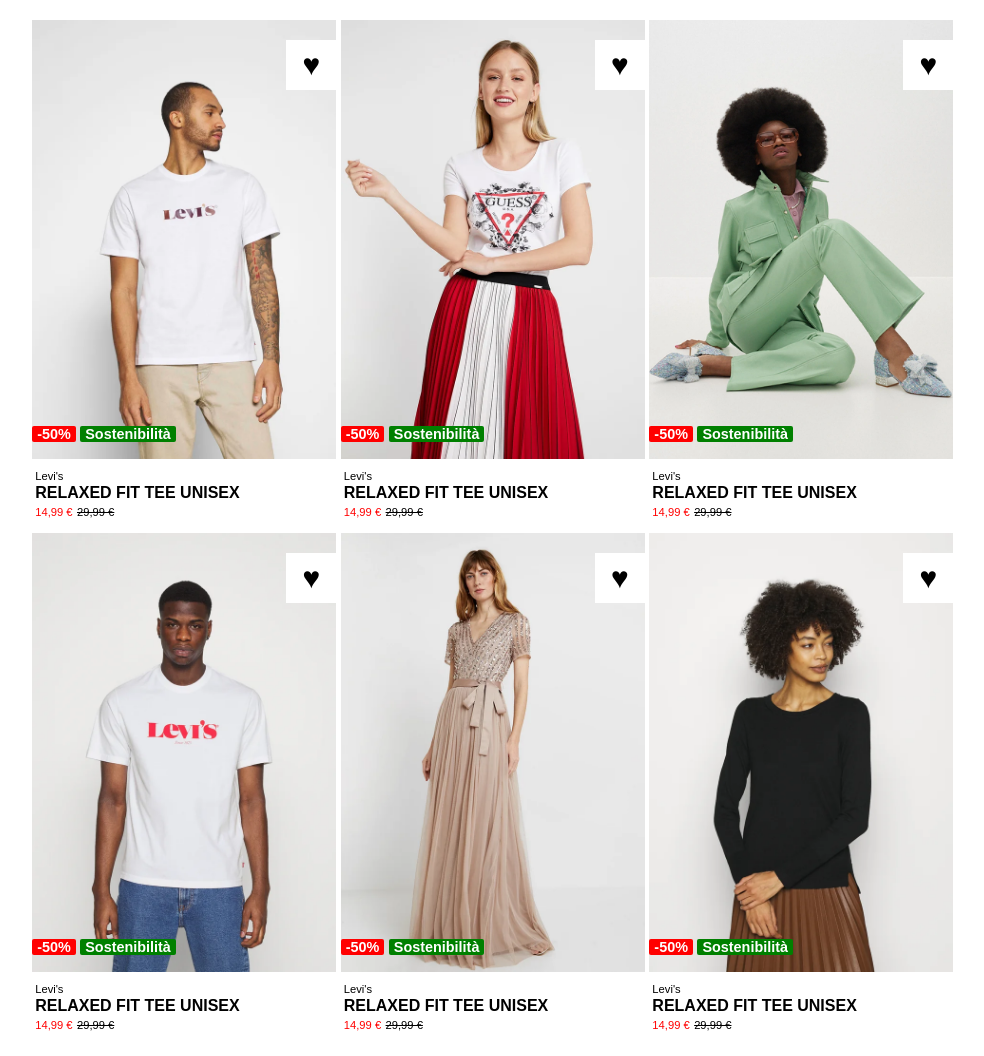
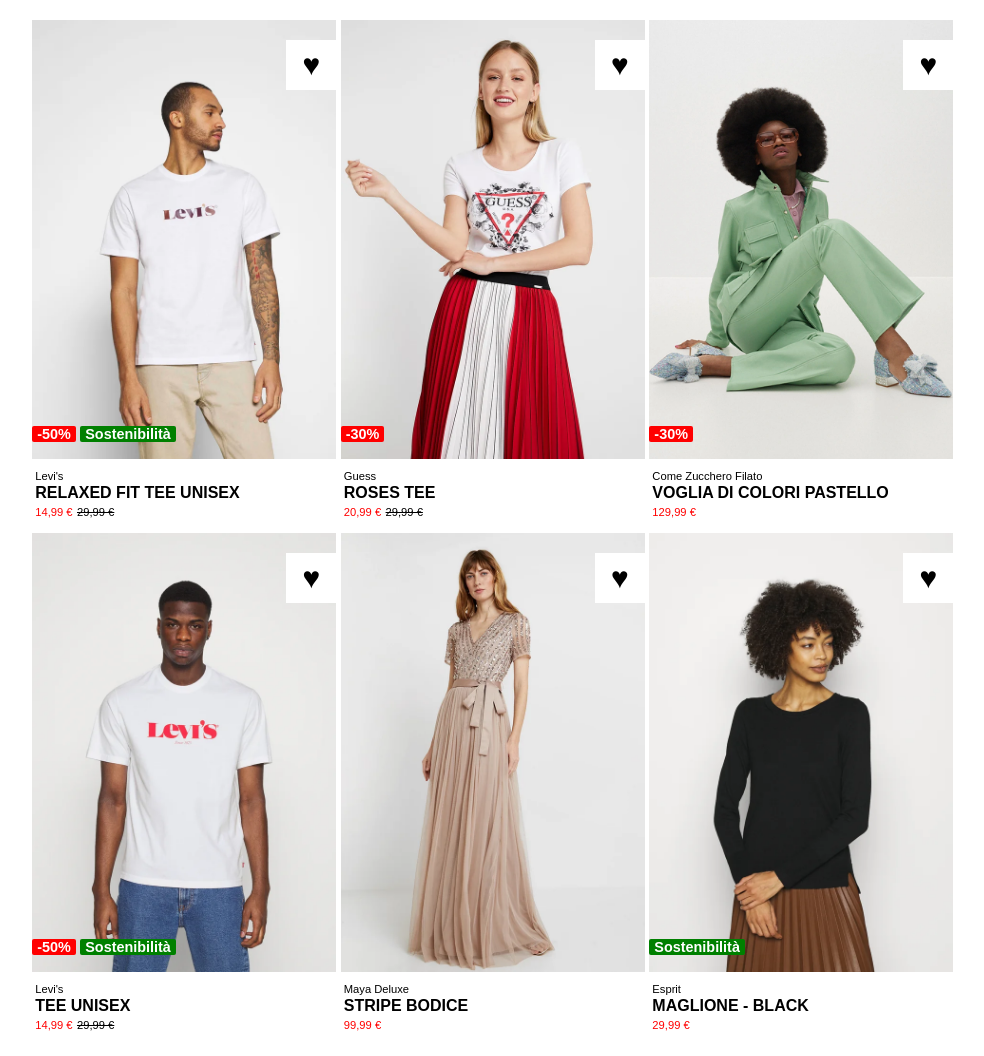
Before and after one commit to antoniogiachin/html-css-boolando, a plain HTML site: page index.html in a window 1280 px wide. Shown: the whole page, without its empty margins (147-1131 px from the left). Drawn offline with Linux system fonts and the light colour scheme.

Commit message:
Completamento layout, inizio impostazione hover

```diff
--- a/index.html
+++ b/index.html
@@ -51,17 +51,16 @@
                         <img class="pr--img second" src="img/2b.webp" alt="product1.2">
                         <div class="heart"> &hearts;</div>
                         <div class="sales">
-                            <span class="sales__info unit"> -50&percnt; </span>
-                            <span class="sales__info special"> Sostenibilità </span>
+                            <span class="sales__info unit"> -30&percnt; </span>
                         </div>
                     </div>
                     <!-- fine thumbnail prodotto  -->
 
                     <!-- descrizione prodotto  -->
                     <div class=" product__bottom">
-                        <span class="desc brand">Levi's</span> <br>
-                        <span class="desc model">RELAXED FIT TEE UNISEX</span> <br>
-                        <span class="desc price">14,99 &euro;</span>
+                        <span class="desc brand">Guess</span> <br>
+                        <span class="desc model">ROSES TEE</span> <br>
+                        <span class="desc price">20,99 &euro;</span>
                         <span class="desc oldprice">29,99 &euro;</span>
                     </div>
                     <!-- fine descrizione prodotto  -->
@@ -78,18 +77,16 @@
                         <img class="pr--img second" src="img/3b.webp" alt="product1.2">
                         <div class="heart"> &hearts;</div>
                         <div class="sales">
-                            <span class="sales__info unit"> -50&percnt; </span>
-                            <span class="sales__info special"> Sostenibilità </span>
+                            <span class="sales__info unit"> -30&percnt; </span>
                         </div>
                     </div>
                     <!-- fine thumbnail prodotto  -->
 
                     <!-- descrizione prodotto  -->
                     <div class=" product__bottom">
-                        <span class="desc brand">Levi's</span> <br>
-                        <span class="desc model">RELAXED FIT TEE UNISEX</span> <br>
-                        <span class="desc price">14,99 &euro;</span>
-                        <span class="desc oldprice">29,99 &euro;</span>
+                        <span class="desc brand">Come Zucchero Filato</span> <br>
+                        <span class="desc model">VOGLIA DI COLORI PASTELLO</span> <br>
+                        <span class="desc price">129,99 &euro;</span>
                     </div>
                     <!-- fine descrizione prodotto  -->
 
@@ -121,7 +118,7 @@
                     <!-- descrizione prodotto  -->
                     <div class=" product__bottom">
                         <span class="desc brand">Levi's</span> <br>
-                        <span class="desc model">RELAXED FIT TEE UNISEX</span> <br>
+                        <span class="desc model">TEE UNISEX</span> <br>
                         <span class="desc price">14,99 &euro;</span>
                         <span class="desc oldprice">29,99 &euro;</span>
                     </div>
@@ -138,19 +135,14 @@
                         <img class="pr--img first"src="img/5.webp" alt="product1">
                         <img class="pr--img second" src="img/5b.webp" alt="product1.2">
                         <div class="heart"> &hearts;</div>
-                        <div class="sales">
-                            <span class="sales__info unit"> -50&percnt; </span>
-                            <span class="sales__info special"> Sostenibilità </span>
-                        </div>
                     </div>
                     <!-- fine thumbnail prodotto  -->
 
                     <!-- descrizione prodotto  -->
                     <div class=" product__bottom">
-                        <span class="desc brand">Levi's</span> <br>
-                        <span class="desc model">RELAXED FIT TEE UNISEX</span> <br>
-                        <span class="desc price">14,99 &euro;</span>
-                        <span class="desc oldprice">29,99 &euro;</span>
+                        <span class="desc brand">Maya Deluxe</span> <br>
+                        <span class="desc model">STRIPE BODICE</span> <br>
+                        <span class="desc price">99,99 &euro;</span>
                     </div>
                     <!-- fine descrizione prodotto  -->
 
@@ -166,7 +158,6 @@
                         <img class="pr--img second" src="img/6b.webp" alt="product1.2">
                         <div class="heart"> &hearts;</div>
                         <div class="sales">
-                            <span class="sales__info unit"> -50&percnt; </span>
                             <span class="sales__info special"> Sostenibilità </span>
                         </div>
                     </div>
@@ -174,10 +165,9 @@
 
                     <!-- descrizione prodotto  -->
                     <div class=" product__bottom">
-                        <span class="desc brand">Levi's</span> <br>
-                        <span class="desc model">RELAXED FIT TEE UNISEX</span> <br>
-                        <span class="desc price">14,99 &euro;</span>
-                        <span class="desc oldprice">29,99 &euro;</span>
+                        <span class="desc brand">Esprit</span> <br>
+                        <span class="desc model">MAGLIONE - BLACK</span> <br>
+                        <span class="desc price">29,99 &euro;</span>
                     </div>
                     <!-- fine descrizione prodotto  -->
 
```
